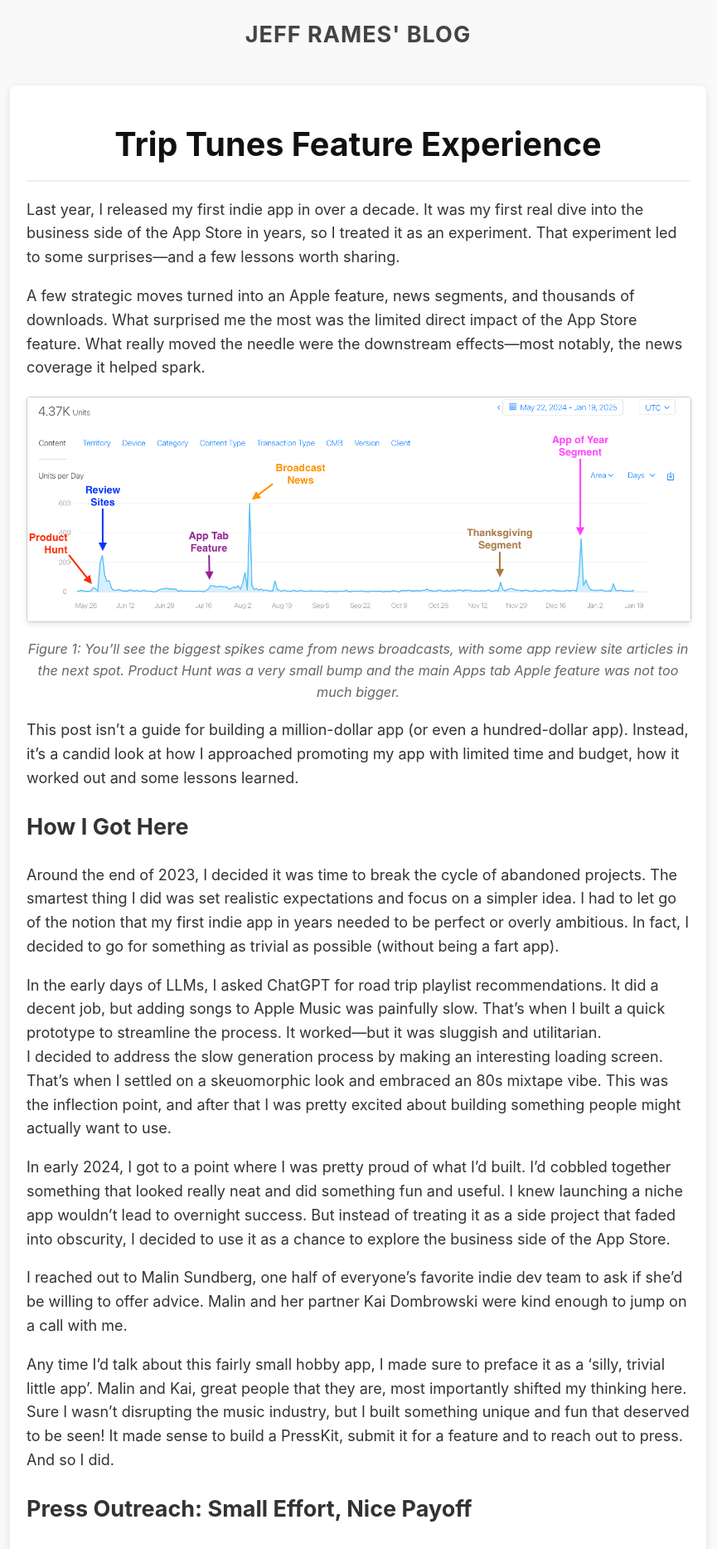
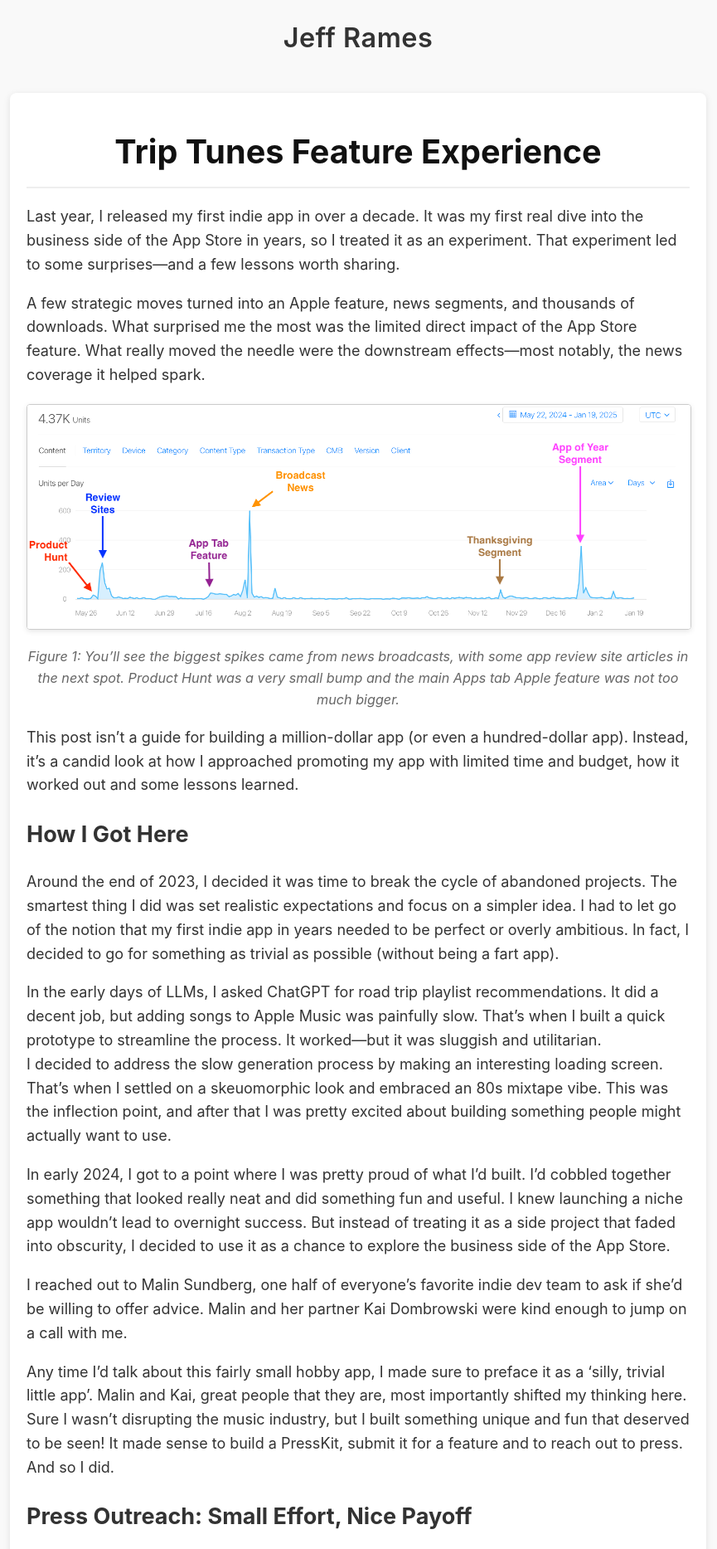
Before and after one commit to jrames/jrames-github.io, a Jekyll site: the page built from _posts/2025-02-10-trip-tunes-experience.md, in a window 1280 px wide. Shown: the top 1867 px of the page at 83% size, without its empty margins (208-1073 px from the left). Built offline with Jekyll 4.4.1, drawn with Linux system fonts in a browser that asks for light colours.

Commit message:
add cname

```diff
--- /dev/null
+++ b/CNAME
@@ -0,0 +1 @@
+www.jefframes.com
--- a/_layouts/default.html
+++ b/_layouts/default.html
@@ -5,9 +5,8 @@
 </head>
 <body>
   <header>
-  <h1 class="site-title">{{ site.title }}</h1>
+    <h1 class="site-title"><a href="{{ site.baseurl }}/">Jeff Rames</a></h1>
   </header>
-
   <main>
   <h2 class="post-title">{{ page.title }}</h2>
   {{ content }}
--- a/assets/css/custom.css
+++ b/assets/css/custom.css
@@ -117,3 +117,22 @@
   transform: scale(1.02);   /* Subtle zoom on hover */
   box-shadow: 0 4px 12px rgba(0, 0, 0, 0.15); /* Enhanced hover shadow */
 }
+
+.site-title {
+  font-size: 1.8em;
+  text-align: center;
+  margin: 20px 0;
+  color: #333;
+  font-weight: 600;
+  letter-spacing: 0.5px;
+  text-transform: none;  /* No uppercase, feels more natural */
+}
+
+.site-title a {
+  text-decoration: none;
+  color: inherit;  /* Uses the same color as the header */
+}
+
+.site-title a:hover {
+  color: #007acc;  /* Subtle color shift on hover */
+}
```
